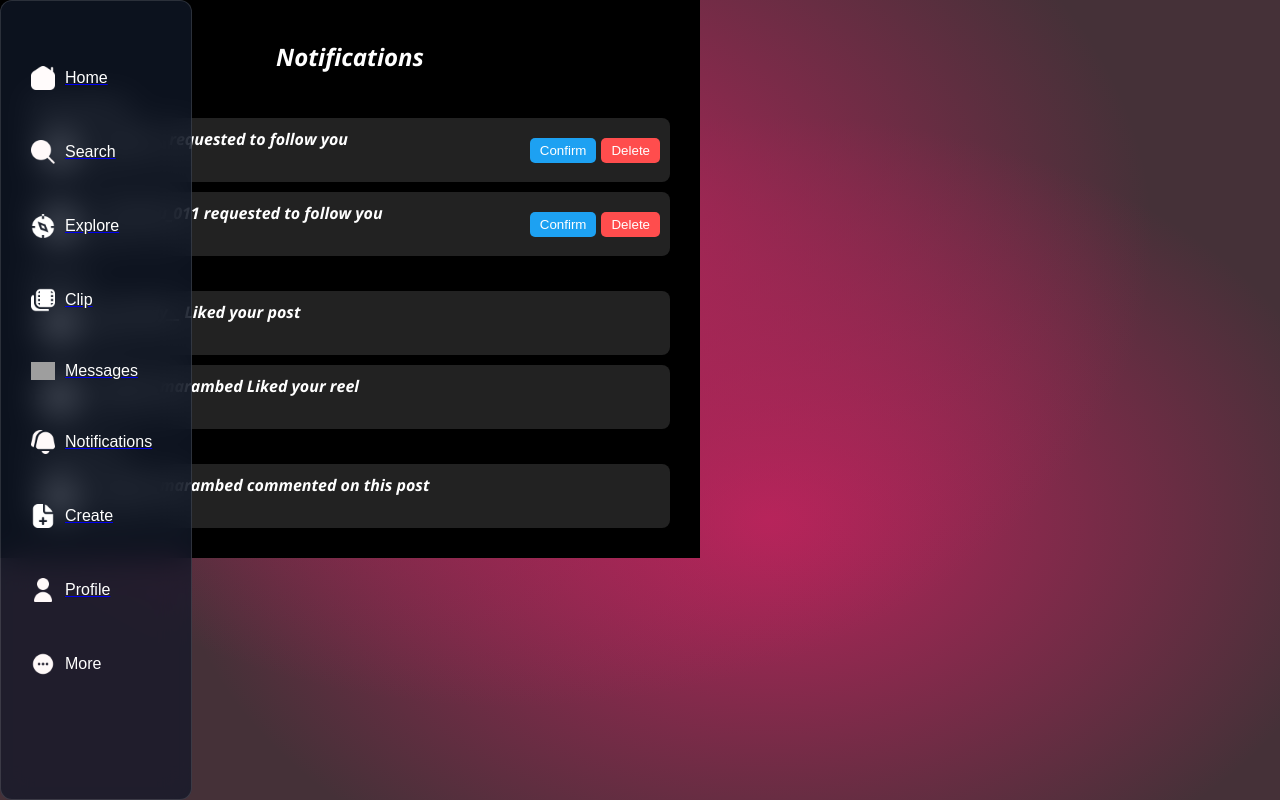
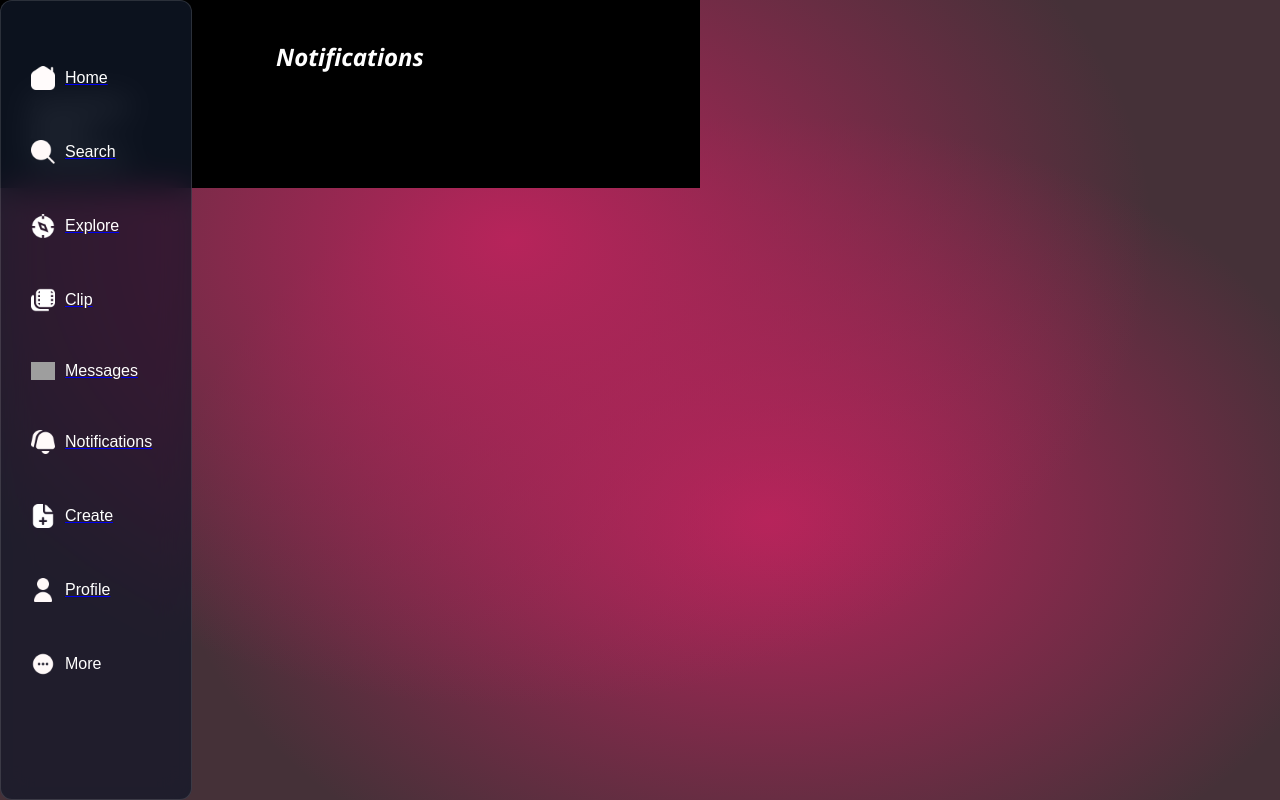
Before and after one commit to rakshitabalikai/ourinsta, a React (Create React App) app: page /Notification in a window 1280 px wide. Built offline with nearby package versions, Linux system fonts and the light colour scheme; grey boxes are pictures that could not be loaded.

Commit message:
notification cleared

```diff
--- a/src/components/pages/Notification.js
+++ b/src/components/pages/Notification.js
@@ -5,38 +5,7 @@ import Nav from './Nav';
 
 function Notification() {
   // Sample data for notifications (can be replaced by API calls)
-  const notifications = [
-    {
-      type: 'Follow Request',
-      username: '_almas__',
-      time: '1w',
-      action: 'follow_request'
-    },
-    {
-      type: 'Follow Request',
-      username: '_shambu_011',
-      time: '2w',
-      action: 'follow_request'
-    },
-    {
-      type: 'Like',
-      username: 'gp_reddy__',
-      time: '5w',
-      post: 'Liked your post'
-    },
-    {
-      type: 'Like',
-      username: 'akshay_marambed',
-      time: '10w',
-      post: 'Liked your reel'
-    },
-    {
-      type: 'Comment',
-      username: 'akshay_marambed',
-      time: '10w',
-      post: 'commented on this post'
-    }
-  ];
+  const notifications = []
 
   return (
     <div className="notifications-container">
```
